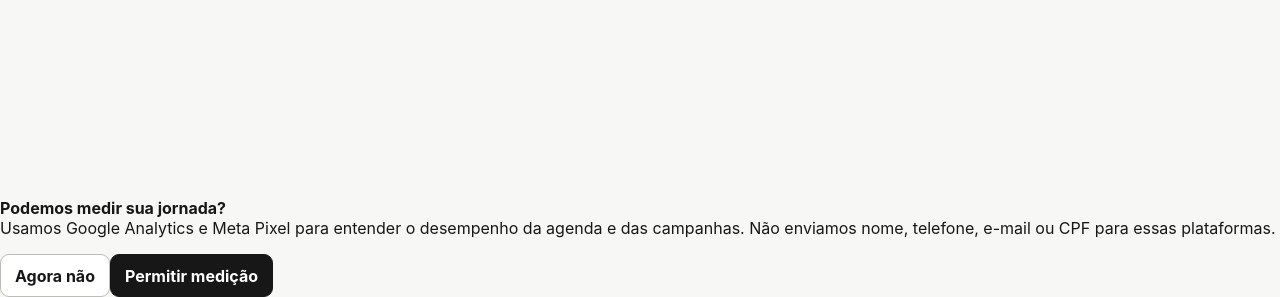
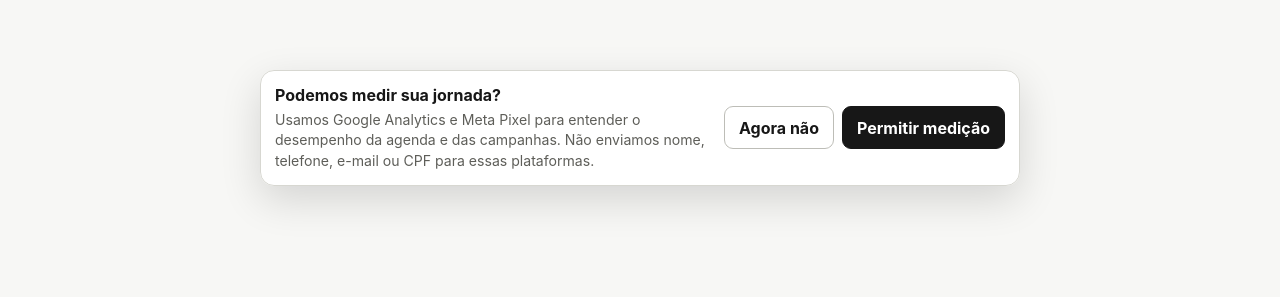
Before and after one commit to pipoquint-svg/agenda, a React (Vite) app in the folder web/: page / in a window 1280 px wide. Shown: the part 602-899 px from the top of the page. After the commit the page ends 800 px from the top, so only its background shows below. Built offline with nearby package versions, Linux system fonts and the light colour scheme; no server answers; what @mercadopago/sdk-react would draw is missing.

Commit message:
style(tracking): add consent banner layout

```diff
--- a/web/src/styles.css
+++ b/web/src/styles.css
@@ -65,6 +65,26 @@ input[aria-invalid="true"], select[aria-invalid="true"] { border-color: #9b2020;
 .form-alert.error { background: #fff0f0; border: 1px solid #e2bcbc; color: #751515; }
 .form-alert.success { background: #eef8ef; border: 1px solid #bdd7c1; color: #24592c; }
 
+.tracking-consent {
+  position: fixed;
+  z-index: 1000;
+  left: 12px;
+  right: 12px;
+  bottom: 12px;
+  max-width: 760px;
+  margin: 0 auto;
+  padding: 14px;
+  display: grid;
+  gap: 12px;
+  background: rgba(255, 255, 255, .98);
+  border: 1px solid #d7d7d1;
+  border-radius: 14px;
+  box-shadow: 0 14px 40px rgba(0, 0, 0, .14);
+}
+.tracking-consent strong { display: block; margin-bottom: 5px; }
+.tracking-consent p { margin: 0; color: #5e5e59; font-size: .88rem; line-height: 1.45; }
+.tracking-consent-actions { display: flex; flex-wrap: wrap; gap: 8px; }
+
 .admin-shell { padding: 18px 12px 40px; max-width: 1500px; margin: 0 auto; }
 .login-shell { min-height: 100vh; display: grid; place-items: center; }
 .login-card { width: min(100%, 410px); padding: 20px; display: grid; gap: 12px; }
@@ -98,6 +118,8 @@ td select { min-height: 34px; padding: 5px 7px; }
   .filter-card { grid-template-columns: repeat(4, minmax(0, 1fr)); }
   .filter-actions { grid-column: 1 / -1; }
   .summary-grid { grid-template-columns: repeat(2, minmax(0, 1fr)); }
+  .tracking-consent { grid-template-columns: 1fr auto; align-items: center; }
+  .tracking-consent-actions { justify-content: end; }
 }
 
 @media (min-width: 1050px) {
```
